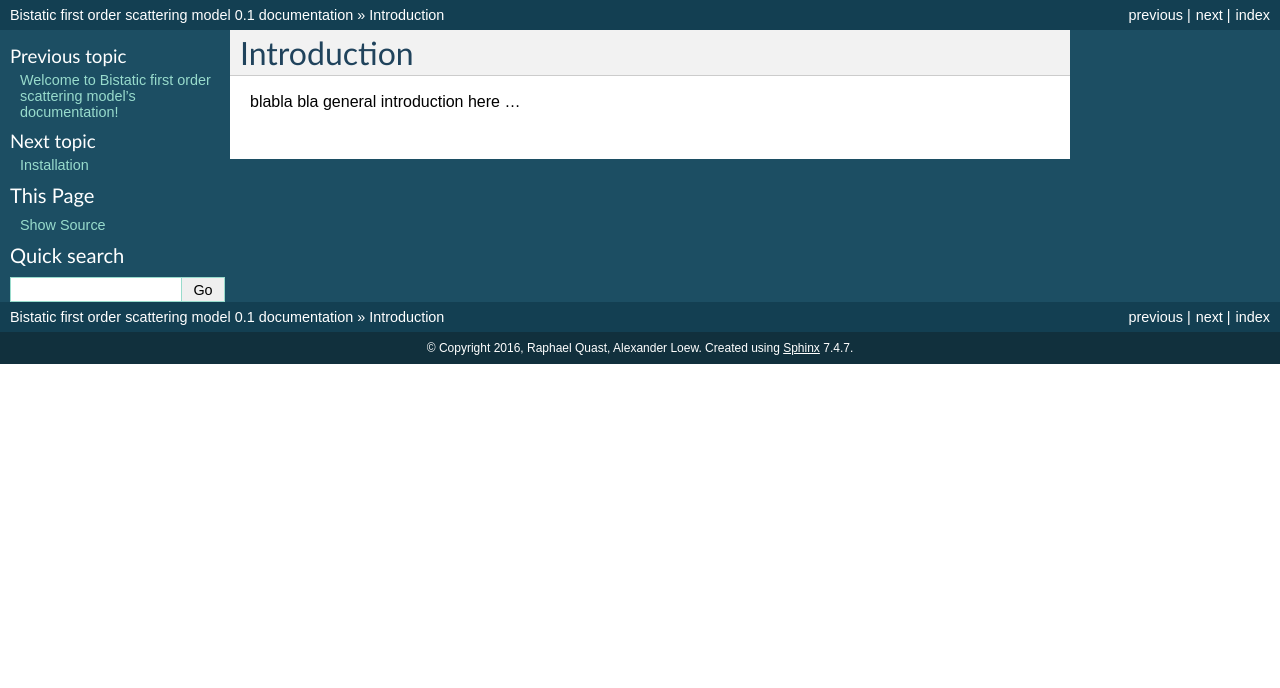
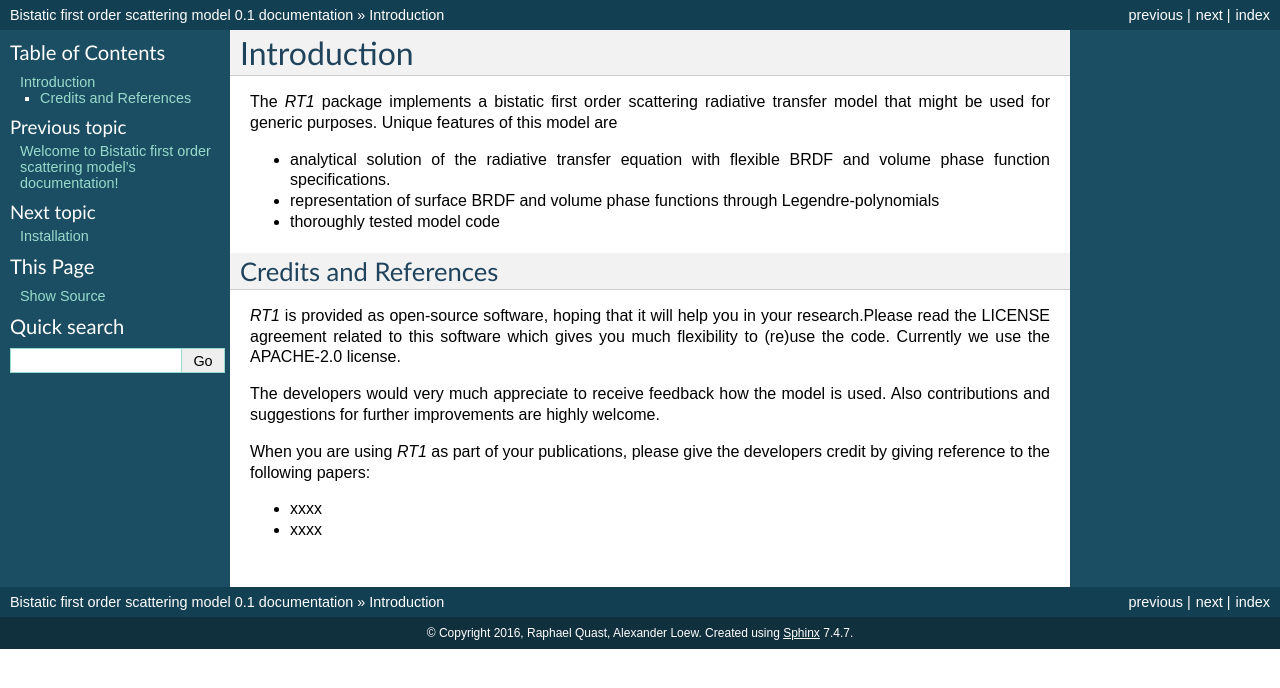
Before and after one commit to TUW-GEO/rt1, a Sphinx documentation site: the page built from doc/introduction.rst, in a window 1280 px wide. Shown: the top 688 px of the page. Built offline with Sphinx 7.4.7, drawn with Linux system fonts in a browser that asks for light colours; pages that are not in the unit, such as notebooks, are missing from menus.

Commit message:
text for introduction

```diff
--- a/doc/introduction.rst
+++ b/doc/introduction.rst
@@ -1,4 +1,21 @@
 Introduction
 ============
 
-blabla bla general introduction here ...
+The `RT1` package implements a bistatic first order scattering radiative transfer model that might be used for generic purposes. Unique features of this model are
+
+* analytical solution of the radiative transfer equation with flexible BRDF and volume phase function specifications.
+* representation of surface BRDF and volume phase functions through Legendre-polynomials
+* thoroughly tested model code
+
+
+Credits and References
+----------------------
+
+`RT1` is provided as open-source software, hoping that it will help you in your research.Please read the LICENSE agreement related to this software which gives you much flexibility to (re)use the code. Currently we use the APACHE-2.0 license.
+
+The developers would very much appreciate to receive feedback how the model is used. Also contributions and suggestions for further improvements are highly welcome.
+
+When you are using `RT1` as part of your publications, please give the developers credit by giving reference to the following papers:
+
+* xxxx
+* xxxx
```
